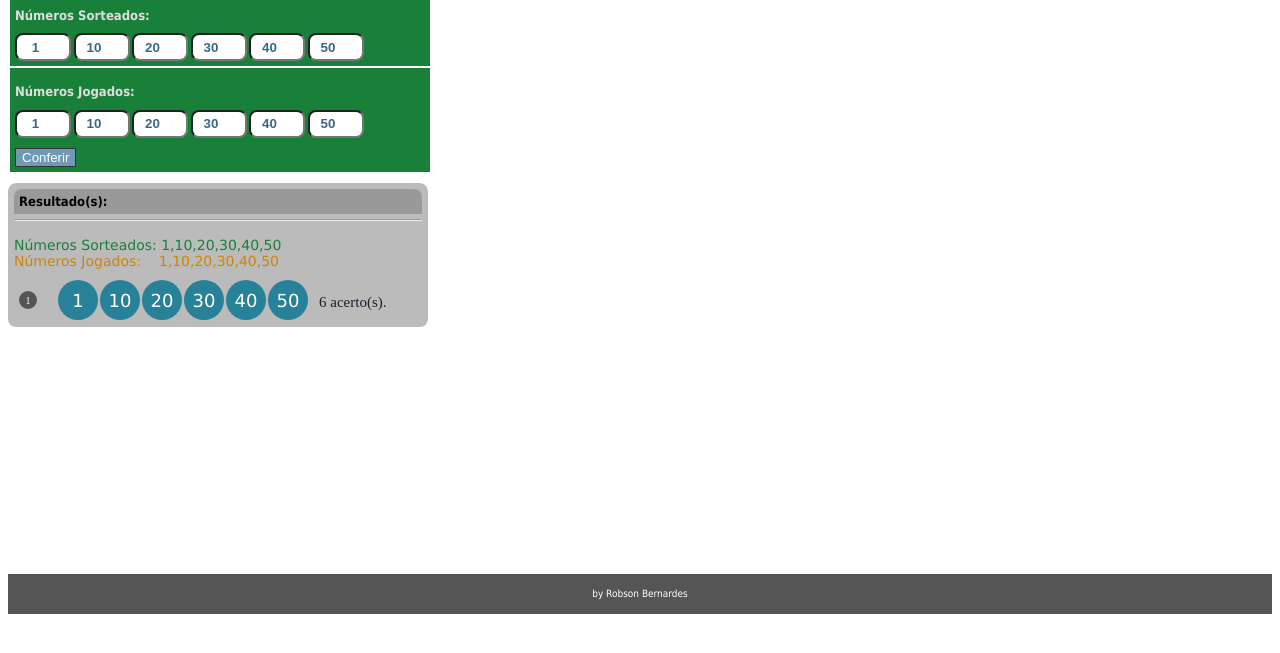
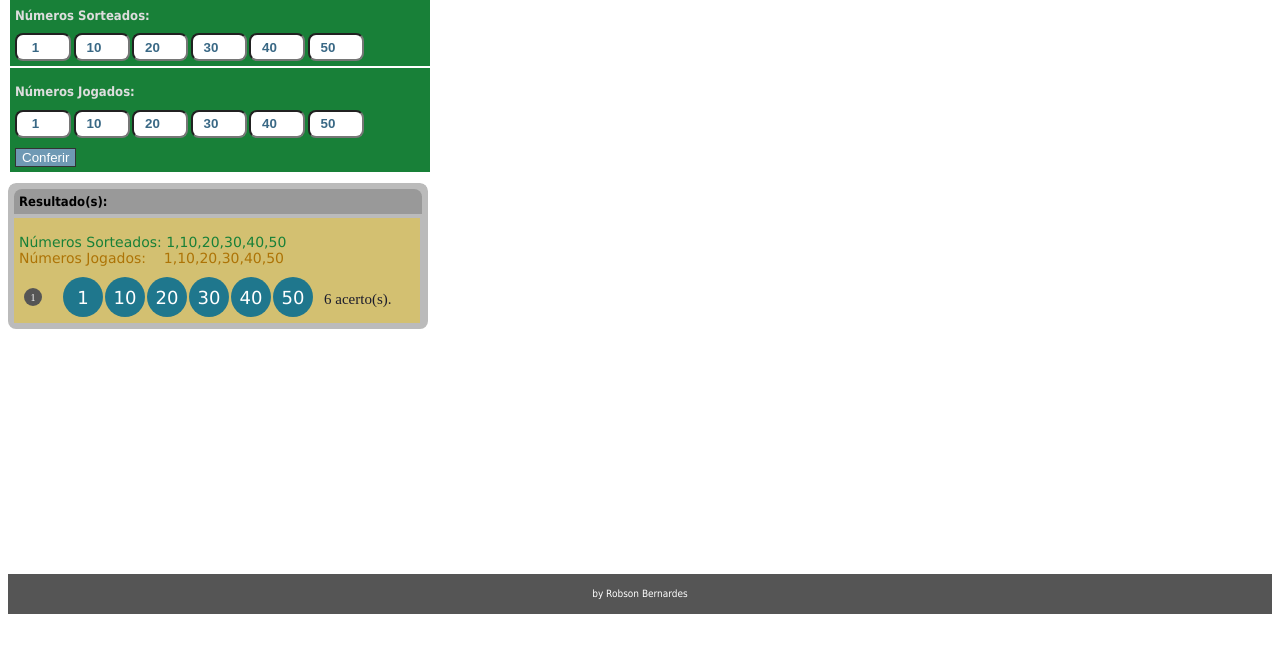
Before and after one commit to Robust14/Conferir-MegaSena, a plain HTML site: page index.html in a window 1280 px wide. Both pictures are taken after a click on the button "Conferir". Shown: the part 59-712 px from the top of the page. Drawn offline with Linux system fonts and the light colour scheme.

Commit message:
refactor: alter index.html

```diff
--- a/index.html
+++ b/index.html
@@ -36,6 +36,7 @@
         <div class="div-res">
             <div class="hg"> <!--Resultado Números Acertados-->
                 <div class="header-res"> <strong>Resultado(s): </strong> </div>
+                <div class="container-res"></div>
             </div>
         </div>
 
--- a/script.js
+++ b/script.js
@@ -1,6 +1,7 @@
 "use strict";
 
-let hpg = document.getElementsByClassName('hg')[0];
+let hpg = document.querySelector('.hg');
+let containerRes = document.querySelector('.container-res');
 let numSorteados;
 let numJogados;
 let jogadas = 0;
@@ -43,30 +44,31 @@ function mostrar(){
     }
     jogadas++;
 
-    let hr = document.createElement("hr");
-    hpg.appendChild(hr);
+    let resultado = document.createElement("div");
+    resultado.setAttribute("class","resultado");
+    containerRes.appendChild(resultado);
 
     let br = document.createElement("br")
     let divJogadas = document.createElement("div")
     divJogadas.setAttribute("class","jogadas");
     divJogadas.innerHTML = jogadas;
     divJogadas.style.marginRight = "25px";
-    hpg.appendChild(divJogadas);
-    hpg.appendChild(br)
+    resultado.appendChild(divJogadas);
+    resultado.appendChild(br)
 
     br = document.createElement("br")
     let mostrarSorteados = document.createElement("div")
     mostrarSorteados.setAttribute("class","mostrarSort");
     mostrarSorteados.innerHTML = "Números Sorteados: " + numSorteados;
-    hpg.appendChild(mostrarSorteados);
-    hpg.appendChild(br)
+    resultado.appendChild(mostrarSorteados);
+    resultado.appendChild(br)
 
     let mostrarJogados = document.createElement("div")
     mostrarJogados.setAttribute("class","mostrarJog");
     mostrarJogados.innerHTML = "Números Jogados: &nbsp;&nbsp;&nbsp;" + numJogados;
-    hpg.appendChild(mostrarJogados);
-    hpg.appendChild(br)
-    hpg.appendChild(divJogadas);
+    resultado.appendChild(mostrarJogados);
+    resultado.appendChild(br)
+    resultado.appendChild(divJogadas);
 
     acertos.map((el)=>{
 
@@ -74,15 +76,15 @@ function mostrar(){
         bolasAcertos.setAttribute("class","divA");
         bolasAcertos.setAttribute("id","divA");
         bolasAcertos.innerHTML = el;
-        hpg.appendChild(bolasAcertos);
+        resultado.appendChild(bolasAcertos);
     })
 
     let linhaRes = document.createElement("div");
     linhaRes.setAttribute("class","divAcertos");
     linhaRes.style.display = "inline-block";
     linhaRes.innerHTML = acertos.length + " acerto(s).";
-    hpg.appendChild(linhaRes);
-    hpg.appendChild(br);
+    resultado.appendChild(linhaRes);
+    resultado.appendChild(br);
 }
 
 function clique(){
--- a/styles.css
+++ b/styles.css
@@ -77,6 +77,11 @@ input{
     border-top-right-radius: 0.8rem;
     padding: 0.5rem;
 }
+.container-res{
+    display: flex;
+    flex-direction: column-reverse;
+    margin-top: 2px;
+}
 .divAcertos{
     font-size: 1.5rem;
     color: rgb(28, 28, 44);
@@ -95,6 +100,7 @@ input{
     font-size: 1.8rem;
     border-radius: 50%;
     color: white;
+    animation: amima-bolas 1s infinite linear;
 }
 .jogadas{
     position: relative;
@@ -119,7 +125,7 @@ input{
     margin-bottom: 1rem;
     font-size: 1.4rem;
     font-family: Verdana, Geneva, Tahoma, sans-serif;
-    color: #ca8607;
+    color: #ad7306;
 }
 footer{
     display: flex;
@@ -141,6 +147,26 @@ noscript{
     z-index: 6;
 }
 
+.resultado{
+    width: 97%;
+    height: auto;
+    background: #d3c071;
+    margin-top: 2px;
+    padding: 5px;
+}
+
+@keyframes amima-bolas{
+    0%{
+        background: rgb(39, 130, 153);
+    }
+    50%{
+        background: rgb(20, 103, 124);
+    }
+    100%{
+        background: rgb(39, 130, 153);
+    }
+}
+
 @media(max-width: 37.5rem){
     strong{
         font-size: 1rem;
@@ -158,7 +184,7 @@ noscript{
     }
     .div-sort-jog{
         display: flex;
-        align-items: center;
+        align-items: start;
         justify-content: center;
         flex-direction: column;
         width: 100%;
@@ -167,7 +193,6 @@ noscript{
         width: 95%;
         padding: 0.5rem;
         margin: 0.2rem;
-        background: #188038;
     }
     .btn-conferir{
         height: 3vh;
@@ -187,7 +212,6 @@ noscript{
     }
     .header-res{
         width: 97%;
-        background: #999;
     }
     .divAcertos{
         font-size: 1.2rem;
```
